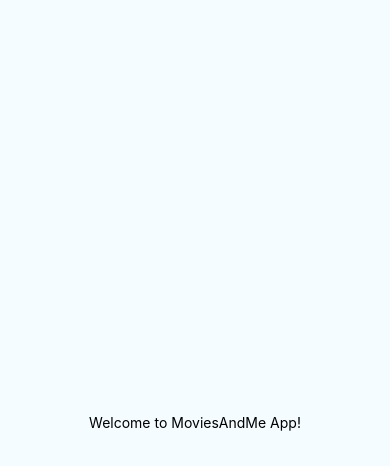
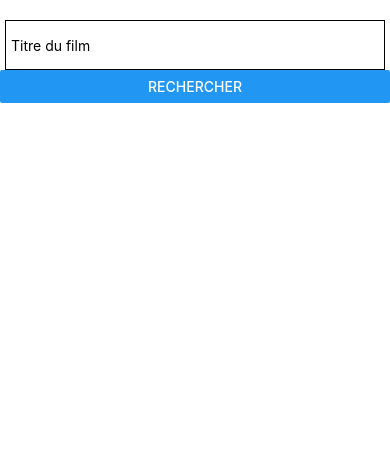
Before and after one commit to badiael/MoviesAndMe, a React Native app: screen / in a window 390 px wide. Shown: the top 466 px of the page. Built offline with nearby package versions, Linux system fonts and the light colour scheme.

Commit message:
2nd commit

```diff
--- /dev/null
+++ b/API/TMDBApi.js
@@ -0,0 +1,11 @@
+const API_TOKEN = "ef33f02067badcce6e249eb78a553d04";
+export function getFilmsFromApiWithSearchedText(text) {
+  const url =
+    "https://api.themoviedb.org/3/search/movie?api_key=" +
+    API_TOKEN +
+    "&language=fr&query=" +
+    text;
+  return fetch(url)
+    .then(response => response.json())
+    .catch(error => console.error(error));
+}
--- a/App.js
+++ b/App.js
@@ -8,22 +8,10 @@
 
 import React, { Component } from "react";
 import { Platform, StyleSheet, Text, View } from "react-native";
+import Search from "./Components/Search";
 
 export default class App extends Component {
   render() {
-    return (
-      <View style={styles.container}>
-        <Text>Welcome to MoviesAndMe App!</Text>
-      </View>
-    );
+    return <Search />;
   }
 }
-
-const styles = StyleSheet.create({
-  container: {
-    flex: 1,
-    justifyContent: "center",
-    alignItems: "center",
-    backgroundColor: "#F5FCFF"
-  }
-});
--- /dev/null
+++ b/Components/FilmItem.js
@@ -0,0 +1,79 @@
+// Components/FilmItem.js
+
+import React from "react";
+import { StyleSheet, View, Text, Image } from "react-native";
+
+class FilmItem extends React.Component {
+  render() {
+    //console.log(this.props);
+    const film = this.props.film;
+    return (
+      <View style={styles.main_container}>
+        <Image style={styles.image} source={{ uri: "image" }} />
+        <View style={styles.content_container}>
+          <View style={styles.header_container}>
+            <Text style={styles.title_text}>{film.title}</Text>
+            <Text style={styles.vote_text}>{film.vote_average}</Text>
+          </View>
+          <View style={styles.description_container}>
+            <Text style={styles.description_text} numberOfLines={6}>
+              {film.overview}
+            </Text>
+          </View>
+          <View style={styles.date_container}>
+            <Text style={styles.date_text}>{film.release_date}</Text>
+          </View>
+        </View>
+      </View>
+    );
+  }
+}
+
+const styles = StyleSheet.create({
+  main_container: {
+    height: 190,
+    flexDirection: "row"
+  },
+  image: {
+    width: 120,
+    height: 180,
+    margin: 5,
+    backgroundColor: "gray"
+  },
+  content_container: {
+    flex: 1,
+    margin: 5
+  },
+  header_container: {
+    flex: 3,
+    flexDirection: "row"
+  },
+  title_text: {
+    fontWeight: "bold",
+    fontSize: 20,
+    flex: 1,
+    flexWrap: "wrap",
+    paddingRight: 5
+  },
+  vote_text: {
+    fontWeight: "bold",
+    fontSize: 26,
+    color: "#666666"
+  },
+  description_container: {
+    flex: 7
+  },
+  description_text: {
+    fontStyle: "italic",
+    color: "#666666"
+  },
+  date_container: {
+    flex: 1
+  },
+  date_text: {
+    textAlign: "right",
+    fontSize: 14
+  }
+});
+
+export default FilmItem;
--- /dev/null
+++ b/Components/Search.js
@@ -0,0 +1,58 @@
+import React from "react";
+import {
+  StyleSheet,
+  View,
+  TextInput,
+  Button,
+  FlatList,
+  Text
+} from "react-native";
+import FilmItem from "./FilmItem";
+
+import { getFilmsFromApiWithSearchedText } from "../API/TMDBApi";
+//import films from "../Helpers/filmsData";
+
+export default class Search extends React.Component {
+  constructor(props) {
+    super(props);
+    this.state = { films: [] };
+  }
+  _loadFilms() {
+    getFilmsFromApiWithSearchedText("star").then(data => {
+      this.setState = { films: data.results };
+    });
+  }
+  render() {
+    //this._loadFilms();
+    console.log("render");
+    return (
+      <View style={{ marginTop: 20 }}>
+        <TextInput style={styles.textinput} placeholder="Titre du film" />
+        <Button
+          style={{ height: 50 }}
+          title="Rechercher"
+          onPress={() => this._loadFilms()}
+        />
+        <FlatList
+          data={this.state.films}
+          keyExtractor={item => item.id.toString()}
+          renderItem={({ item }) => <FilmItem film={item} />}
+        />
+      </View>
+    );
+  }
+}
+const styles = StyleSheet.create({
+  main_container: {
+    flex: 1,
+    marginTop: 20
+  },
+  textinput: {
+    marginLeft: 5,
+    marginRight: 5,
+    height: 50,
+    borderColor: "#000000",
+    borderWidth: 1,
+    paddingLeft: 5
+  }
+});
--- /dev/null
+++ b/Helpers/filmsData.js
@@ -0,0 +1,24 @@
+// Helpers/filmsData.js
+
+export default (data = [
+  {
+    id: 181808,
+    vote_average: 7.2,
+    title: "Star Wars VIII - Les derniers Jedi",
+    poster_path: "",
+    original_title: "Star Wars: The Last Jedi",
+    overview:
+      "Nouvel épisode de la saga. Les héros du Réveil de la force rejoignent les figures légendaires de la galaxie dans une aventure épique qui révèle des secrets ancestraux sur la Force et entraîne de choquantes révélations sur le passé…",
+    release_date: "2017-12-13"
+  },
+  {
+    id: 181809,
+    vote_average: 8.1,
+    title: "La Guerre des étoiles",
+    poster_path: "",
+    original_title: "Star Wars",
+    overview:
+      "Il y a bien longtemps, dans une galaxie très lointaine... La guerre civile fait rage entre l'Empire galactique et l'Alliance rebelle. Capturée par les troupes de choc de l'Empereur menées par le sombre et impitoyable Dark Vador, la princesse Leia Organa dissimule les plans de l’Étoile Noire, une station spatiale invulnérable, à son droïde R2-D2 avec pour mission de les remettre au Jedi Obi-Wan Kenobi. Accompagné de son fidèle compagnon, le droïde de protocole C-3PO, R2-D2 s'échoue sur la planète Tatooine et termine sa quête chez le jeune Luke Skywalker. Rêvant de devenir pilote mais confiné aux travaux de la ferme, ce dernier se lance à la recherche de ce mystérieux Obi-Wan Kenobi, devenu ermite au cœur des montagnes désertiques de Tatooine...",
+    release_date: "1977-05-25"
+  }
+]);
```
